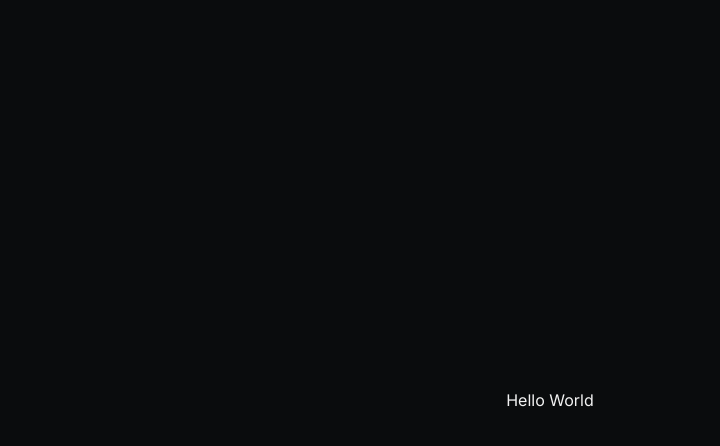
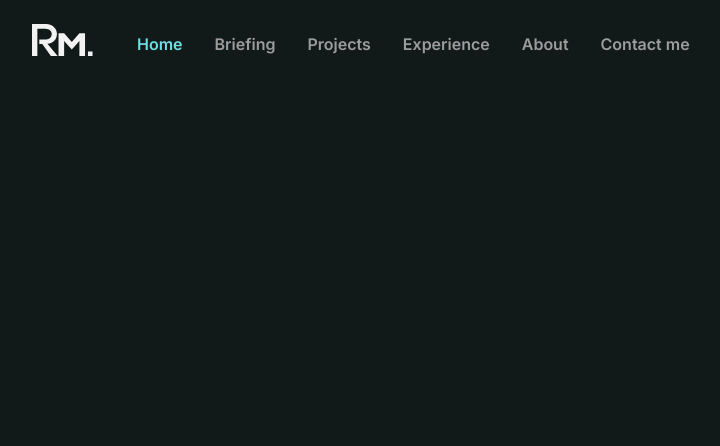
Before and after one commit to RafaelMariscal/portfolio, a Next.js app: page / in a window 1280 px wide. Shown: the top 446 px of the page, without its empty margins (90-810 px from the left). Built offline with nearby package versions, Linux system fonts and the light colour scheme.

Commit message:
Add: Navigation Component

```diff
--- a/package.json
+++ b/package.json
@@ -23,6 +23,7 @@
     "typescript": "5.1.3"
   },
   "devDependencies": {
-    "@rocketseat/eslint-config": "^1.2.0"
+    "@rocketseat/eslint-config": "^1.2.0",
+    "clsx": "^1.2.1"
   }
 }
--- a/src/app/globals.css
+++ b/src/app/globals.css
@@ -2,7 +2,13 @@
 @tailwind components;
 @tailwind utilities;
 
-body {
-  -webkit-font-smoothing: antialiased;
-  text-rendering: optimizeLegibility;
+@layer base {
+  html {
+    scroll-behavior: smooth;
+   }
+
+  body {
+    -webkit-font-smoothing: antialiased;
+    text-rendering: optimizeLegibility;
+  }
 }
--- a/src/app/layout.tsx
+++ b/src/app/layout.tsx
@@ -5,8 +5,9 @@ import { Inter } from 'next/font/google'
 const inter = Inter({ subsets: ['latin'] })
 
 export const metadata = {
-  title: 'Create Next App',
-  description: 'Generated by create next app',
+  title: 'RM Software Development',
+  description:
+    'Rafael Mariscal - A Software Engineer expirienced with Frontend and Backend develpment using Typescript, React, Next, Node and Nest.',
 }
 
 export default function RootLayout({ children }: { children: ReactNode }) {
--- a/src/app/page.tsx
+++ b/src/app/page.tsx
@@ -1,7 +1,20 @@
+import NavLogo from '@/assets/NavLogo'
+import NavLinks from '@/components/NavLinks'
+import Link from 'next/link'
+
 export default function Home() {
   return (
-    <main className="flex min-h-screen flex-col items-center justify-center bg-gray-900">
-      <h1 className="text-gray-100">Hello World</h1>
+    <main className="flex min-h-screen flex-col items-center justify-between bg-cyan-800">
+      <div className="flex w-full max-w-[1060px] gap-3 px-3 py-6">
+        <Link
+          href={'/'}
+          className="outline-none transition-all focus:scale-[1.05]"
+        >
+          <NavLogo />
+        </Link>
+
+        <NavLinks />
+      </div>
     </main>
   )
 }
--- /dev/null
+++ b/src/assets/NavLogo.tsx
@@ -0,0 +1,18 @@
+import { SVGProps } from 'react'
+
+export default function NavLogo(props: SVGProps<SVGSVGElement>) {
+  return (
+    <svg
+      xmlns="http://www.w3.org/2000/svg"
+      width={61}
+      height={32}
+      fill="none"
+      {...props}
+    >
+      <path
+        fill="#F2F2F2"
+        d="M13.178 4.743H5.363V32H0V0h14.359c5.175 0 10.668 4.048 10.588 9.67-.138 9.703-9.527 10.01-9.527 10.01L25.616 32H18.89l-8.594-11.918h-3.02v-4.694h6.18c3.639 0 6.29-1.994 6.29-5.718 0-1.94-1.937-4.927-6.57-4.927ZM26.53 9.143V32h5.6l.02-14.932 7.648 8.51 7.63-8.51L47.409 32h5.638V9.143h-5.628l-7.62 8.733-7.668-8.733h-5.6ZM55.96 27.429h4.571V32H55.96z"
+      />
+    </svg>
+  )
+}
--- /dev/null
+++ b/src/components/NavLinks/NavLink.tsx
@@ -0,0 +1,32 @@
+import clsx from 'clsx'
+
+interface NavLinkProps {
+  title: string
+  currentState: string
+  setState: (newState: string) => void
+  prefetch?: boolean
+}
+
+export default function NavLink({
+  title,
+  currentState,
+  setState,
+}: NavLinkProps) {
+  return (
+    <li>
+      <button
+        onClick={() => setState(title)}
+        className={clsx(
+          'leading-none font-semibold transition-all outline-none',
+          {
+            'text-cyan-400': currentState === title,
+            'text-gray-300 hover:text-cyan-500 focus:text-cyan-500':
+              currentState !== title,
+          },
+        )}
+      >
+        {title}
+      </button>
+    </li>
+  )
+}
--- /dev/null
+++ b/src/components/NavLinks/index.tsx
@@ -0,0 +1,42 @@
+'use client'
+
+import { useState } from 'react'
+import NavLink from './NavLink'
+
+export default function NavLinks() {
+  const [selected, setSelected] = useState('Home')
+
+  return (
+    <nav>
+      <ul className="h-full flex gap-8 items-end px-8">
+        <NavLink title="Home" currentState={selected} setState={setSelected} />
+        <NavLink
+          title="Briefing"
+          currentState={selected}
+          setState={setSelected}
+        />
+        <NavLink
+          title="Projects"
+          currentState={selected}
+          setState={setSelected}
+        />
+        <NavLink
+          title="Experience"
+          currentState={selected}
+          setState={setSelected}
+        />
+        <NavLink
+          title="About"
+          currentState={selected}
+          setState={setSelected}
+          prefetch
+        />
+        <NavLink
+          title="Contact me"
+          currentState={selected}
+          setState={setSelected}
+        />
+      </ul>
+    </nav>
+  )
+}
--- a/tailwind.config.js
+++ b/tailwind.config.js
@@ -20,7 +20,7 @@ module.exports = {
           800: '#131313',
           900: '#0A0C0D',
         },
-        cian: {
+        cyan: {
           400: '#6CDFE2',
           500: '#348E91',
           600: '#1C5052',
```
Also changed, not shown: 2 other files (tests, documents, lock files or other folders).
